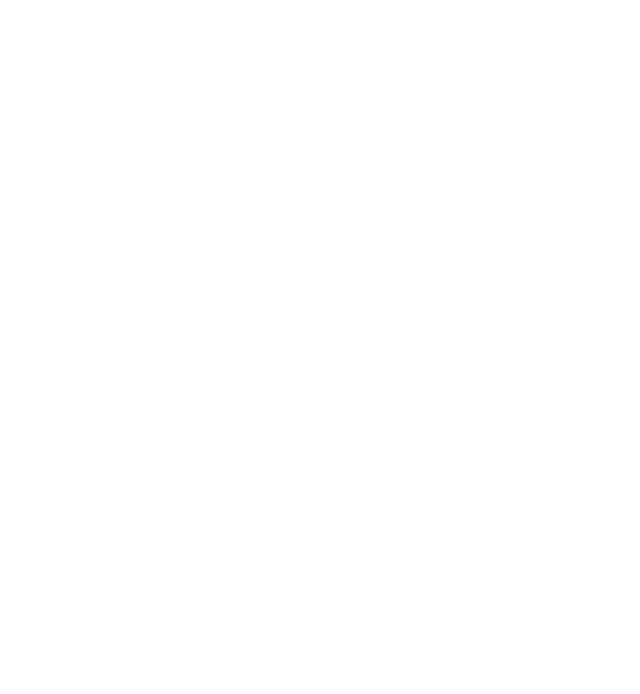
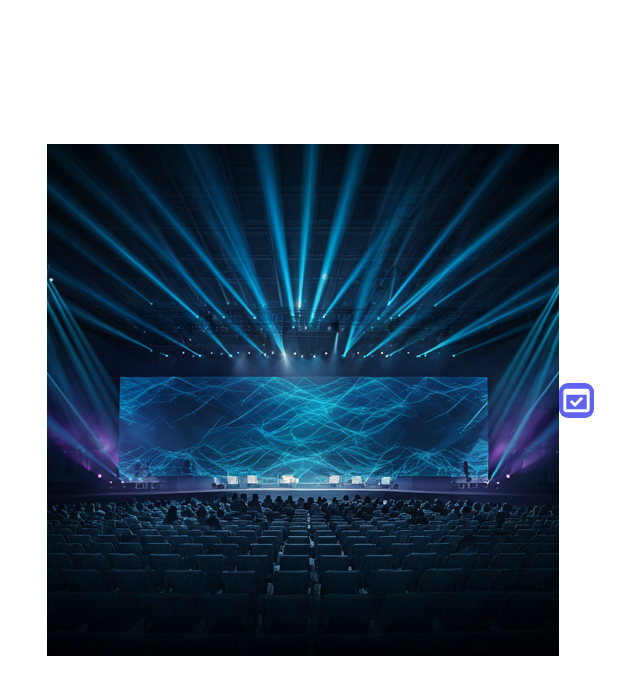
Before and after one commit to doudaoud/gestion-events, a React (Vite) app in the folder client/: page /signUp in a window 1280 px wide. Before the commit this address had no page. Shown: the top 694 px of the page, without its empty margins (320-960 px from the left). Built offline with nearby package versions, Linux system fonts and the light colour scheme.

Commit message:
feat: add Signup component and integrate it into routing; include signup image and icon

```diff
--- a/client/src/App.tsx
+++ b/client/src/App.tsx
@@ -3,13 +3,15 @@
 import Home from "../src/pages/Home";
 import Signin from "../src/pages/Signin";
 import "./App.css";
+import Signup from "./pages/Signup";
 export default function App(): React.ReactElement {
   return (
     <React.Fragment>
       <Routes>
         <Route path="/" element={<Navigate to="/home" />} />
-        <Route path ="/home" element ={ <Home />} />
-        <Route path ="/signIn" element ={ <Signin />} />
+        <Route path="/home" element={<Home />} />
+        <Route path="/signIn" element={<Signin />} />
+        <Route path="/signUp" element={<Signup />} />
       </Routes>
     </React.Fragment>
   );
--- /dev/null
+++ b/client/src/pages/Signup.tsx
@@ -0,0 +1,33 @@
+import React from "react";
+import imageSignup from "../../assets/signup (1).png";
+import DomainVerificationIcon from "@mui/icons-material/DomainVerification";
+export default function Signup(): React.ReactNode {
+  return (
+    <React.Fragment>
+      <div
+        className="container_form_signup"
+        style={{
+          width: "100vw",
+          height: "100vh",
+          display: "flex",
+          justifyContent: "center",
+          alignItems: "center",
+        }}
+      >
+        <div className="image-form-signup">
+          <img src={imageSignup} alt="image for signup form " />
+        </div>
+        <div
+          style={{
+            color: "white",
+            backgroundColor: "rgb(96, 99, 238)",
+            width: "max-content",
+            borderRadius: "9px",
+          }}
+        >
+          <DomainVerificationIcon fontSize="large" />
+        </div>
+      </div>
+    </React.Fragment>
+  );
+}
```
Also changed, not shown: client/src/themes/Theme.tsx (+4 -4 lines), client/assets/signup (1).png (added).
